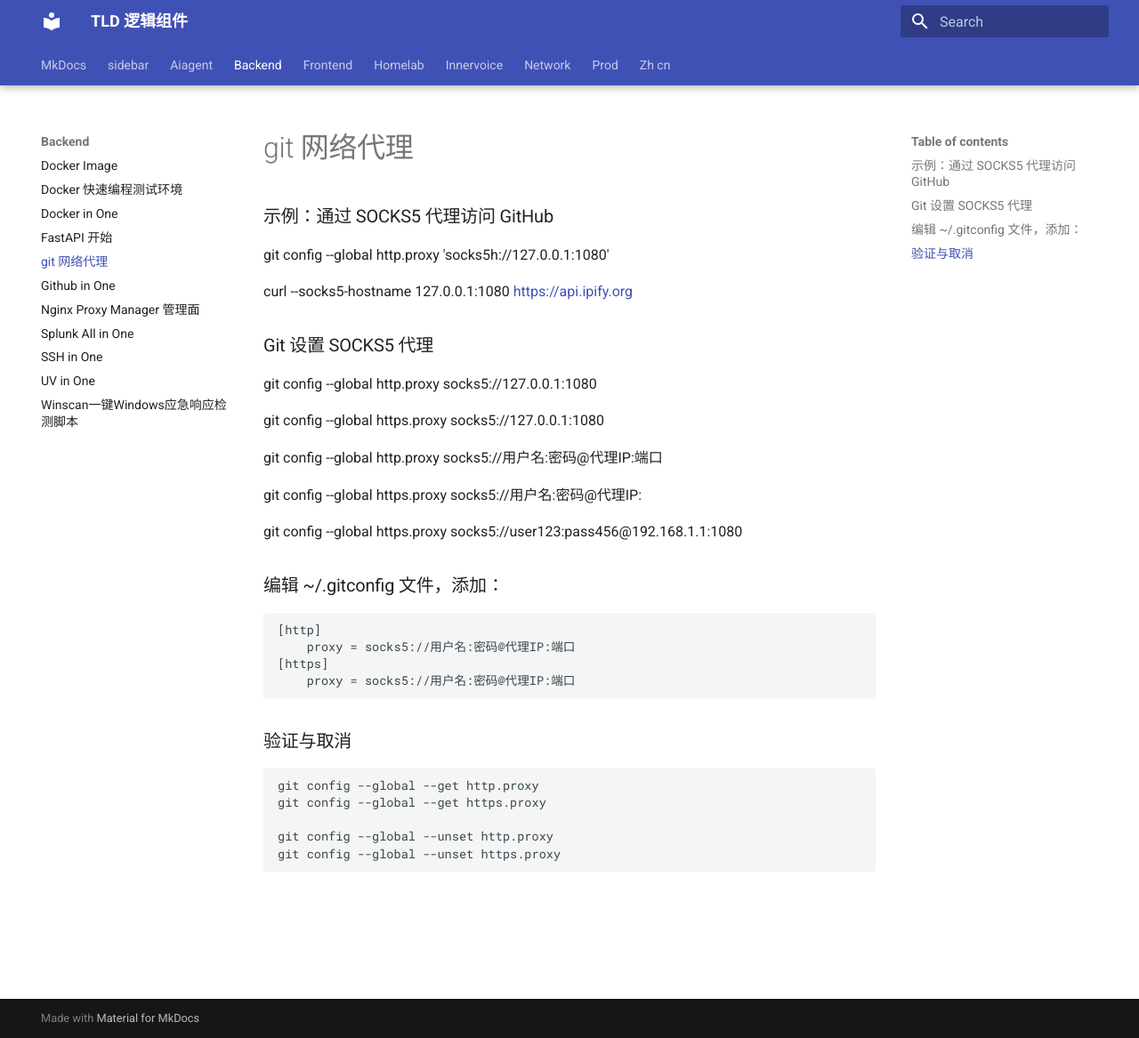
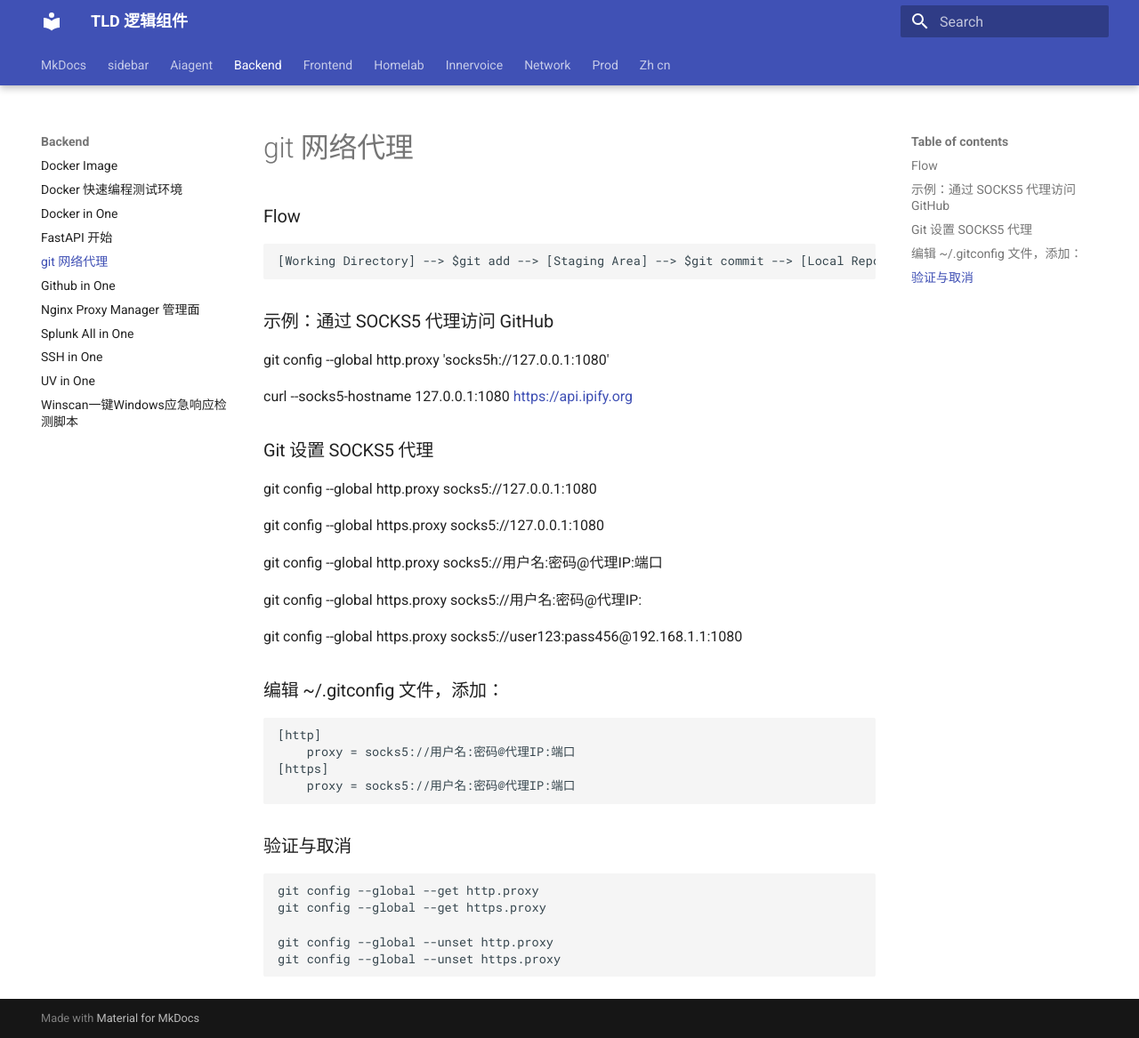
Before and after one commit to seccmd/pydeep, an MkDocs documentation site: the page built from docs/backend/git.md, in a window 1280 px wide and 1167 px high. Shown: the whole window at 89% size. Built offline with MkDocs 1.6.1 and Material for MkDocs 9.7.7, drawn with Linux system fonts in a browser that asks for light colours.

Commit message:
Update git.md

````diff
--- a/docs/backend/git.md
+++ b/docs/backend/git.md
@@ -1,4 +1,10 @@
 # git 网络代理
+
+### Flow
+
+```
+[Working Directory] --> $git add --> [Staging Area] --> $git commit --> [Local Repository] --> $git push/pull --> [Remote Repository]
+```
 
 ### 示例：通过 SOCKS5 代理访问 GitHub
 
````
